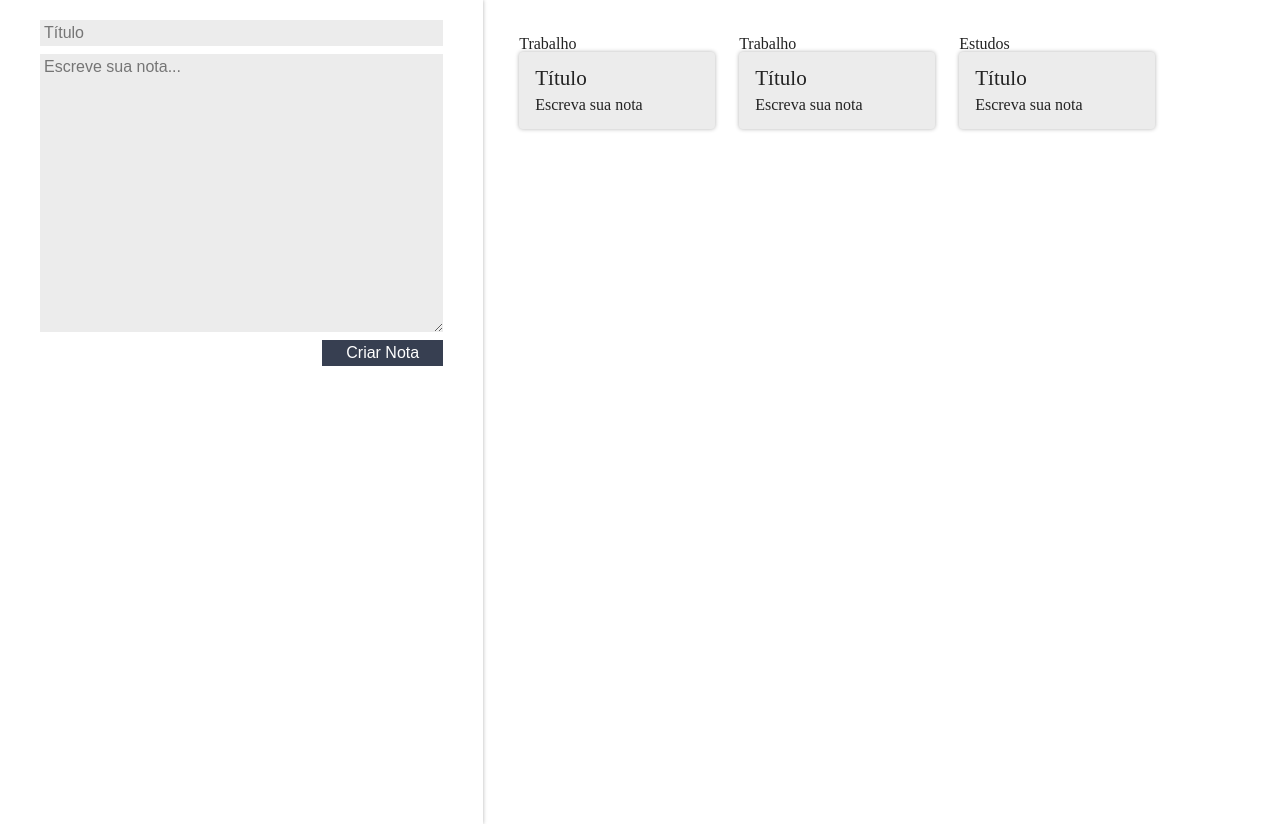
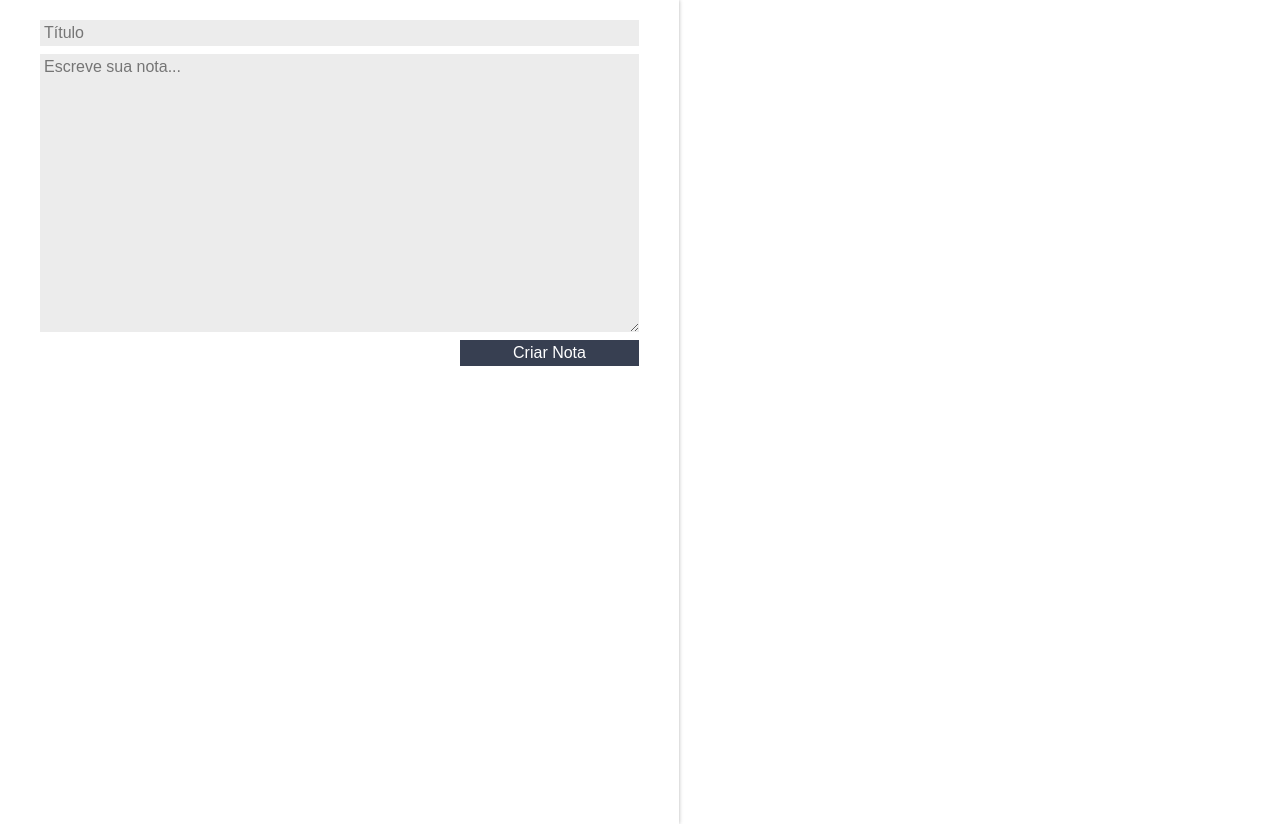
Before and after one commit to Iuri-Ribeiro/alura-react-ceep, a React (Create React App) app: page / in a window 1280 px wide. Built offline with nearby package versions, Linux system fonts and the light colour scheme.

Commit message:
Aula 05.03 Mais propriedades

```diff
--- a/src/App.js
+++ b/src/App.js
@@ -6,15 +6,21 @@
 
 class App extends Component {
 
+  constructor() {
+    super();
+    this.notas = [];
+  }
+
   criarNota(titulo, texto) {
-    console.log("Nova nota:", titulo, texto);
+    const novaNota = { titulo, texto };
+    this.notas.push(novaNota);
   }
 
   render() {
     return (
       <section className="conteudo">
-        <FormularioCadastro criarNota={this.criarNota} />
-        <ListaDeNotas />
+        <FormularioCadastro criarNota={this.criarNota.bind(this)} />
+        <ListaDeNotas notas={this.notas} />
       </section>
     );
   }
--- a/src/components/FormularioCadastro/FormularioCadastro.jsx
+++ b/src/components/FormularioCadastro/FormularioCadastro.jsx
@@ -4,7 +4,7 @@
 class FormularioCadastro extends Component {
 
     constructor(props) {
-        super();
+        super(props);
         this.titulo = "";
         this.texto = "";
     }
--- a/src/components/ListaDeNotas/ListaDeNotas.jsx
+++ b/src/components/ListaDeNotas/ListaDeNotas.jsx
@@ -6,7 +6,7 @@
     render() {
         return (
             <ul className="lista-notas">
-                {Array.of("Trabalho", "Trabalho", "Estudos").map((categoria, index) => {
+                {this.props.notas.map((categoria, index) => {
                     return (
                         <li className="lista-notas_item" key={index}>
                             <div>{categoria}</div>
```
